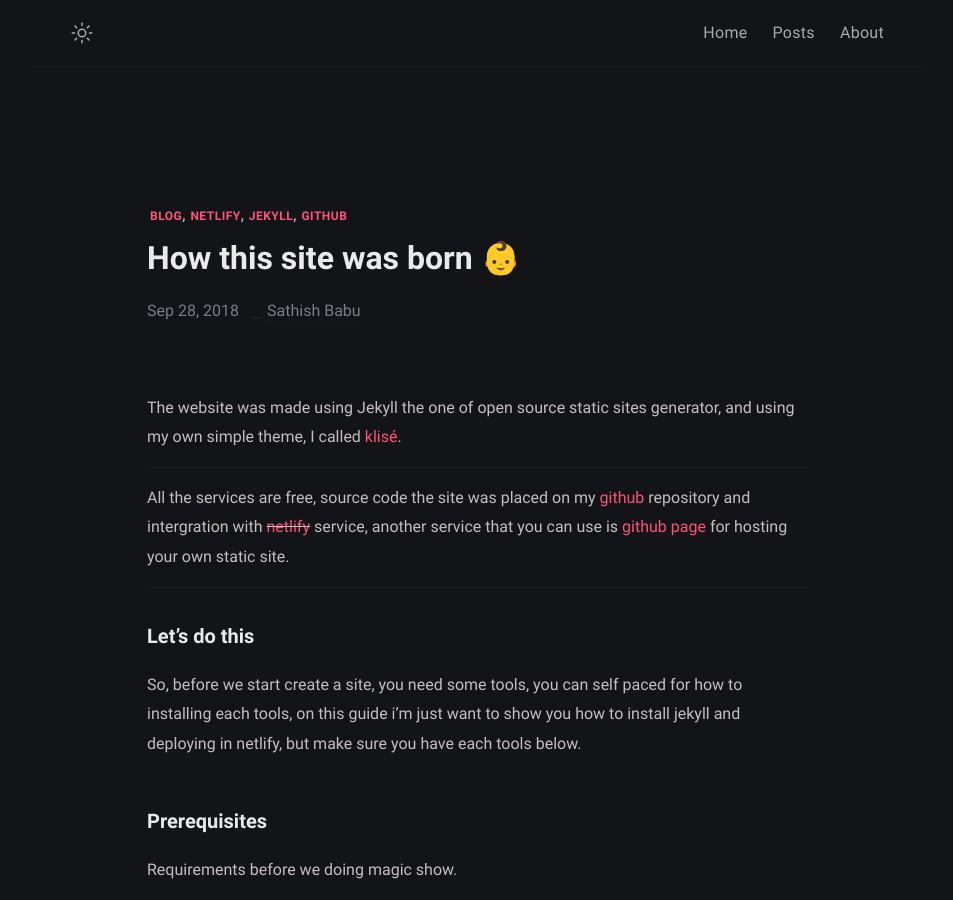
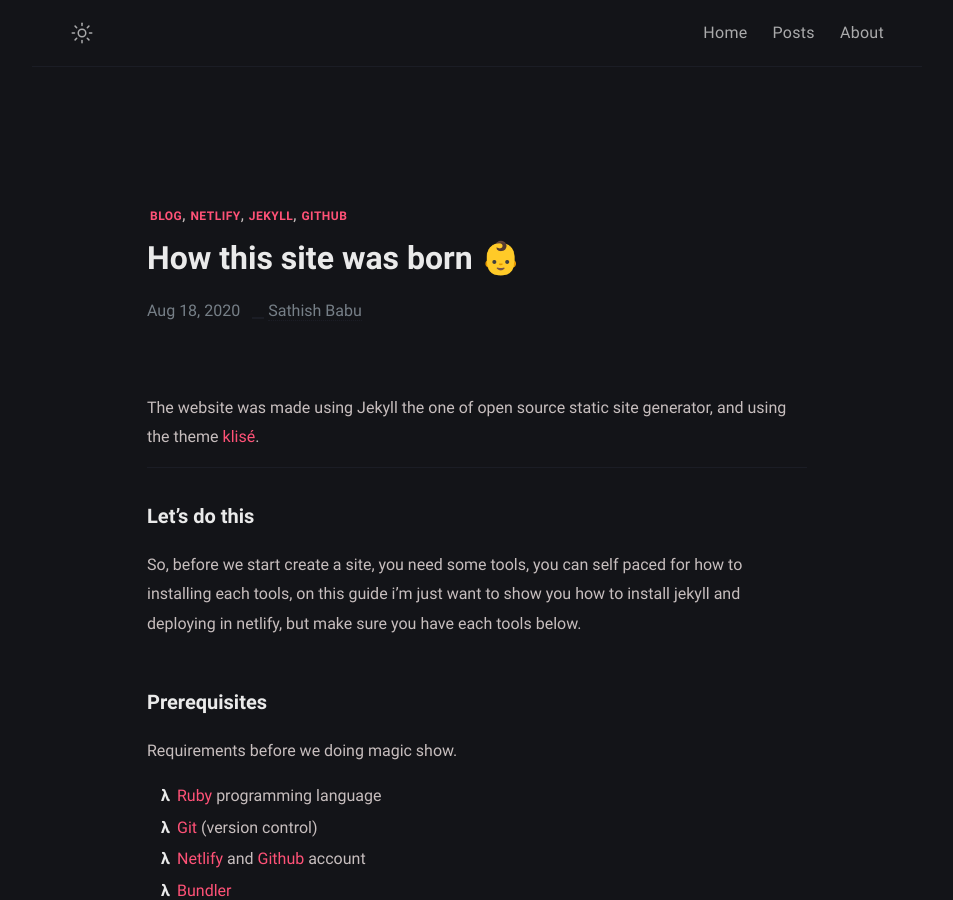
Before and after one commit to bumblebee211196/bees_blog, a Jekyll site: the page built from _posts/how-this-site-was-made/2020-08-18-how-this-site-was-made.md, in a window 1280 px wide and 900 px high. Shown: the whole window, without its empty margins (163-1116 px from the left). Built offline with Jekyll 4.4.1, drawn with Linux system fonts in a browser that asks for light colours; some web fonts are replaced; some of the changed text lies outside the part shown.

Commit message:
:bento: Update content

```diff
--- a/_posts/how-this-site-was-made/2018-09-28-how-this-site-was-made.md
+++ b/_posts/how-this-site-was-made/2020-08-18-how-this-site-was-made.md
@@ -1,16 +1,11 @@
 ---
 title: How this site was born 👶
-date: 2018-09-28 09:45:47 +07:00
-modified: 2019-08-29 09:24:47 +07:00
+date: 2020-08-18 09:45:47 +05:30
 tags: [blog, netlify, jekyll, github]
-description: All the services are free, a source code this site placed on github repository and intergration with netlify service, another service that you can use is github page for hosting your own static site.
+description: All the services are free, a source code this site placed on github repository and integration with netlify service, another service you can use is github page for hosting your own static site.
 ---
 
-The website was made using Jekyll the one of open source static sites generator, and using my own simple theme, I called [klisé](https://github.com/piharpi/klise).
-
-<hr>
-
-All the services are free, source code the site was placed on my [github](https://github.com/piharpi/mahendrata.now.sh) repository and intergration with ~~[netlify](https://netlify.com)~~ service, another service that you can use is [github page](https://pages.github.com/) for hosting your own static site.
+The website was made using Jekyll the one of open source static site generator, and using the theme [klisé](https://github.com/piharpi/klise).
 
 <hr>
 
```
Also changed, not shown: thanks.md (+2 -3 lines).
